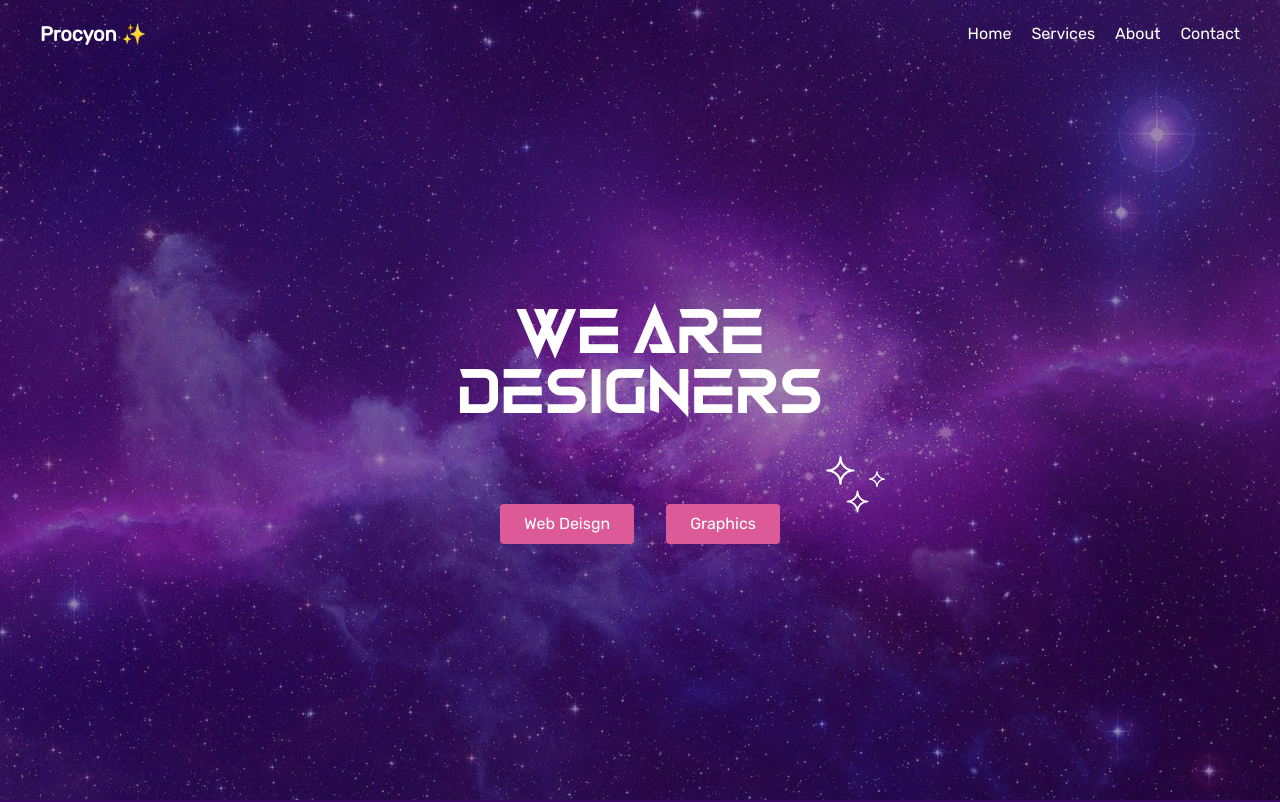
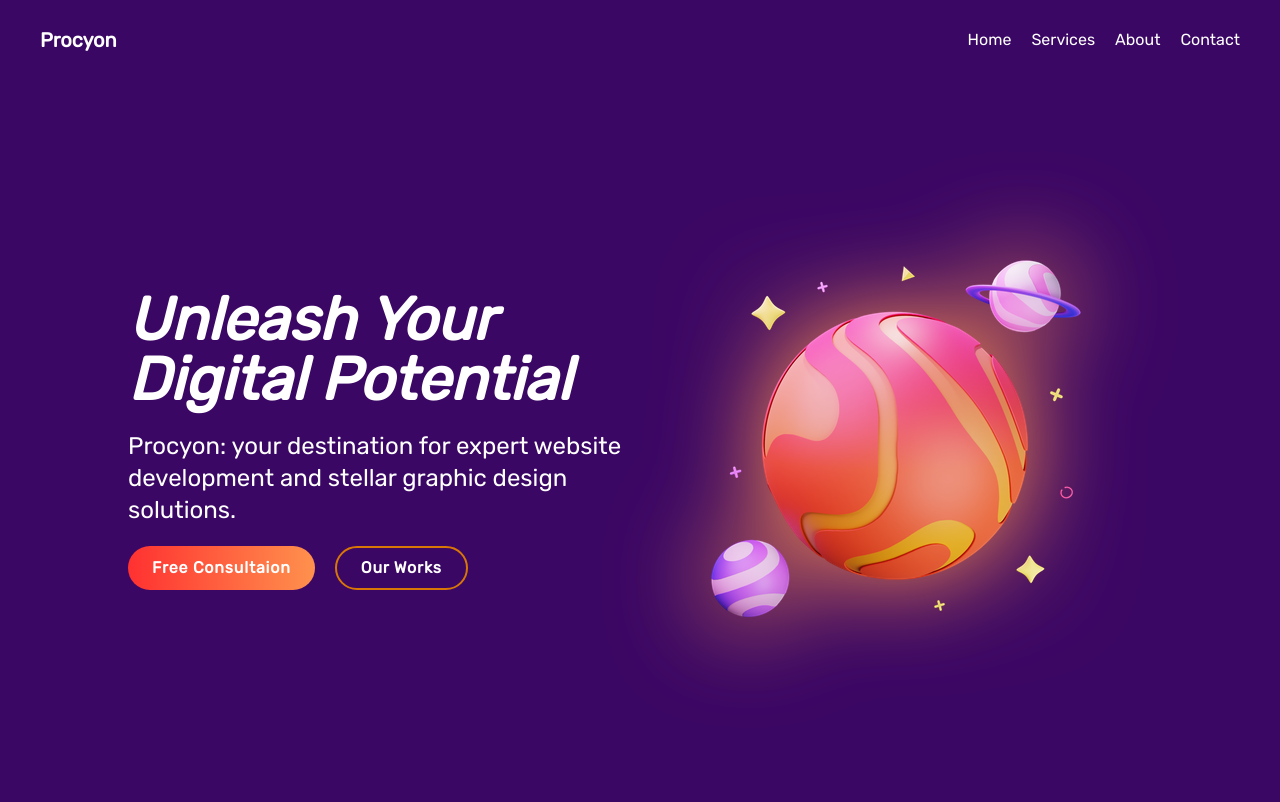
Before and after one commit to rudrprasad05/Procyon, an Astro site: page / in a window 1280 px wide. Shown: the top 802 px of the page. Built offline with nearby package versions, Linux system fonts and the light colour scheme; Astro itself is replaced by a stand-in of ours.

Commit message:
Finished Hero v2

```diff
--- a/src/components/nav.astro
+++ b/src/components/nav.astro
@@ -1,6 +1,6 @@
-<nav class="md:flex items-center justify-between md:p-5  text-white absolute z-20 w-full">
+<nav class="md:flex items-center justify-between md:p-5  text-white h-10v bg-purple-950  z-20 w-full">
    <div class="ml-5 font-semibold text-xl flex items-center justify-between">
-    <a href="/">Procyon ✨</a>
+    <a href="/">Procyon </a>
     <svg id="ham" class=" h-16 w-16 ham hamRotate ham1 block md:hidden" viewBox="0 0 100 100" width="80" onclick="toggle()">
         <path
               class="line top"
--- a/src/layout/base.astro
+++ b/src/layout/base.astro
@@ -18,4 +18,5 @@ const { title } = Astro.props
 	<slot />
 
     <Footer/>
+
 </html>
--- a/src/pages/index.astro
+++ b/src/pages/index.astro
@@ -9,24 +9,17 @@ import "../style/main.css"
 
 
 	<!-- landing -->
-	<div class="bg-procyon-purple relative h-screen grid place-items-center text-center">
+	<div class="relative h-90v flex flex-row items-center justify-center m-auto w-4/5">
 
-		<div class="h-screen absolute top-0">
-			<img src="/bg/hero-bg.jpeg" alt="" class="opacity-50 h-full w-screen object-cover">
-		</div>
-
-		<div class="h-40v w-min text-white z-10 opacity-100 flex flex-col justify-between relative">
-
-			<p class="h-min m-auto h1 text-6xl">We are <br> designers</p>
-			<div class="flex h-min w-max mx-auto">
-
-
-				<button class="btn">Web Deisgn</button>
-				<button class="btn">Graphics</button>
-
+		<div class="h-50v w-1/2 text-white z-10 opacity-100 flex flex-col justify-center relative">
+			<p class="heroText h-min font-extrabold italic text-6xl">Unleash Your <br> Digital Potential </p>
+			<p class="h-min text-2xl my-5">Procyon: your destination for expert website development and stellar graphic design solutions.</p>
+			<div class="flex h-min w-max">
+				<button class="btn font-semibold tracking-wider burningBtn">Free Consultaion</button>
+				<button class="btn font-semibold tracking-wider border-2 border-amber-600">Our Works</button>
 			</div>
 
-			<div class="absolute w-16 h-16 top-2/3 left-full">
+			<!-- <div class="absolute w-16 h-16 top-2/3 left-full">
 
 				<svg width="20px" height="20px" viewBox="0 0 24 24" fill="none" xmlns="http://www.w3.org/2000/svg" class="absolute top-1/4 right-0">
 					<path class="stroke-white" d="M12 3C12 7.97056 16.0294 12 21 12C16.0294 12 12 16.0294 12 21C12 16.0294 7.97056 12 3 12C7.97056 12 12 7.97056 12 3Z" stroke="#000000" stroke-width="1.5" stroke-linecap="round" stroke-linejoin="round"/>
@@ -39,9 +32,12 @@ import "../style/main.css"
 					<path class="stroke-white" d="M12 3C12 7.97056 16.0294 12 21 12C16.0294 12 12 16.0294 12 21C12 16.0294 7.97056 12 3 12C7.97056 12 12 7.97056 12 3Z" stroke-width="1.5" stroke-linecap="round" stroke-linejoin="round"/>
 				</svg>
 
-		</div>
+		    </div> -->
 
 		</div>
+        <div class="w-1/2">
+            <img class="glow transform -scale-x-100 m-auto" src="/images/hero.webp" alt="">
+        </div>
 
 
 
@@ -49,7 +45,7 @@ import "../style/main.css"
 
 	<!-- services -->
 
-	<div class="grid bg-procyon-purple text-center">
+	<div class="grid text-center">
 
 		<p class="titles">Our Services</p>
 
@@ -113,7 +109,7 @@ import "../style/main.css"
 
 	<!-- counter -->
 
-	<div class="grid bg-procyon-purple text-center">
+	<div class="gri text-center">
 
 		<p class="titles">Our Numbers</p>
 		<div class="flex w-8/12 justify-between mx-auto">
@@ -173,8 +169,7 @@ import "../style/main.css"
 
 </Base>
 
-
-<script>
+<!-- <script>
 
 	let valueDisplays = document.querySelectorAll(".num");
 	let interval = 3000;
@@ -194,4 +189,4 @@ import "../style/main.css"
 		}, duration);
 	});
 
-</script>
+</script> -->
--- a/src/style/main.css
+++ b/src/style/main.css
@@ -12,7 +12,7 @@
     }
 
     .btn{
-        @apply bg-procyon-pink opacity-100 py-2 px-6 rounded m-4
+        @apply opacity-100 py-2 px-6 rounded-3xl mr-5 transition duration-200 ease-linear
     }
 
     .counter-svg{
@@ -27,6 +27,25 @@
 
 *{
     font-family: 'Rubik', sans-serif;
+}
+
+.burningBtn {
+    background-image: linear-gradient(to right, #FF3131 , #FF914D);
+}
+
+.btn:hover {
+    box-shadow: 0 0 10px #FF914D;
+    background-color: #fc8236;
+}
+
+
+
+
+.burningText {
+    font-size: 72px;
+    background-image: linear-gradient(to right, #FF3131 , #FF914D);
+    -webkit-background-clip: text;
+    -webkit-text-fill-color: transparent;
 }
 
 /* Custom font imports */
@@ -55,6 +74,10 @@
     src: url("/fonts/GrahamPottaFreePersonalUse-MVR1P.otf") format('opentype');
   }
 
+body {
+    background-color: #3b0764;
+}
+
 .h1 {
     /* font-family: "GrahamPotta"; */
     /* font-family: "SpaceExplorer"; */
@@ -64,3 +87,30 @@
 .lift {
     box-shadow: rgba(100, 100, 111, 0.2) 0px 7px 29px 0px;
 }
+
+/* Custom Scrollbar */
+
+::-webkit-scrollbar {
+    width: 6px;
+}
+
+
+::-webkit-scrollbar-track {
+    background: #3b0764;
+}
+
+
+::-webkit-scrollbar-thumb {
+    background:#581c87;
+    border-radius: 4px;
+}
+
+
+::-webkit-scrollbar-thumb:hover {
+    background: #6b21a8;
+}
+
+.glow {
+    -webkit-filter: drop-shadow(0px 0px 50px #FF914D);
+    filter: drop-shadow(0px 0px 50px #FF914D);
+  }
--- a/tailwind.config.cjs
+++ b/tailwind.config.cjs
@@ -5,7 +5,7 @@ module.exports = {
 		extend: {
 			colors: {
 
-				'procyon-pink': '#dc5a97',
+				'procyon-pink': '#FF914D',
 				'procyon-purple': '#3b0764',
 			  },
               height: {
@@ -20,6 +20,9 @@ module.exports = {
                 "90v": "90vh",
                 "100v": "100vh",
             },
+            scale: {
+                '-100': '-1',
+            },
 		},
 	},
 	plugins: [],
```
Also changed, not shown: public/images/hero.webp (added). Lines whose indentation alone changed are shown as unchanged.
